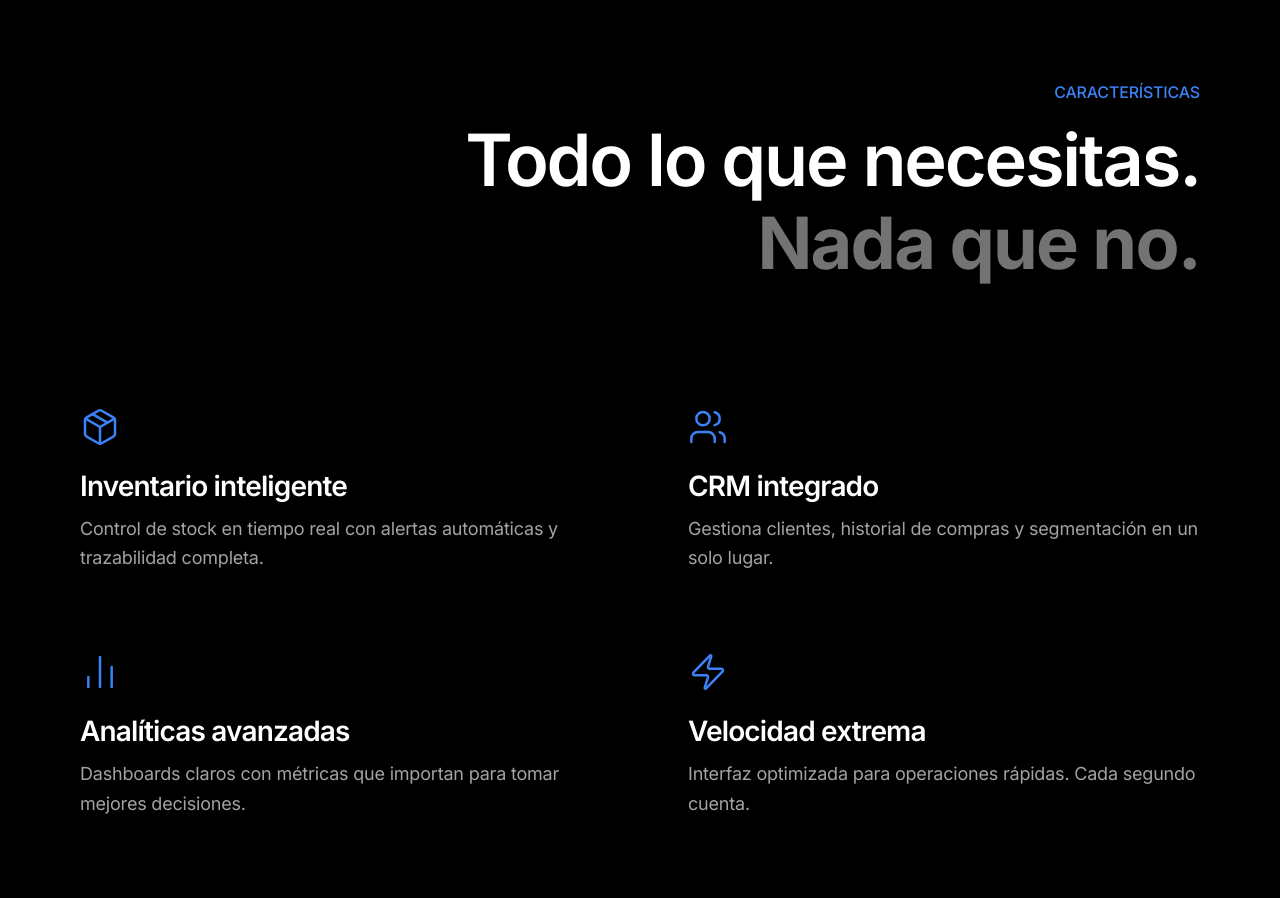
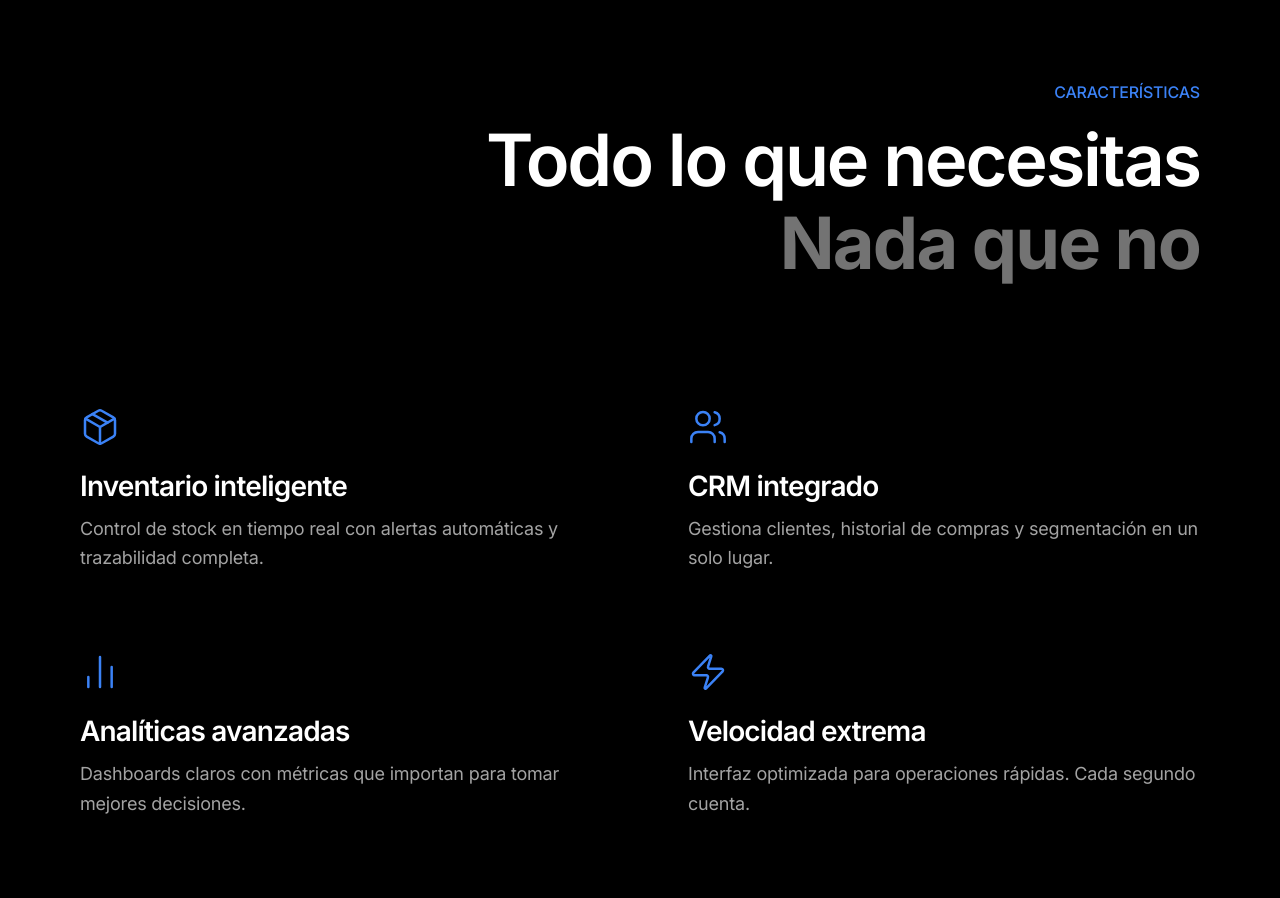
Before and after one commit to wandahernandez1/landingpagegd, a React (Vite) app: page / in a window 1280 px wide. Shown: the part 880-1778 px from the top of the page. Built offline with nearby package versions, Linux system fonts and the light colour scheme.

Commit message:
fix: eliminar puntos finales en los títulos de la sección de características

```diff
--- a/src/features/features/FeaturesSection.tsx
+++ b/src/features/features/FeaturesSection.tsx
@@ -56,10 +56,10 @@ export function FeaturesSection() {
             id="features-title"
             className="text-4xl font-bold tracking-tight text-white sm:text-5xl md:text-6xl lg:text-7xl"
           >
-            Todo lo que necesitas.
+            Todo lo que necesitas
           </h2>
           <span className="mt-2 text-4xl font-bold tracking-tight text-neutral-500 sm:text-5xl md:text-6xl lg:text-7xl">
-            Nada que no.
+            Nada que no
           </span>
         </header>
 
```
